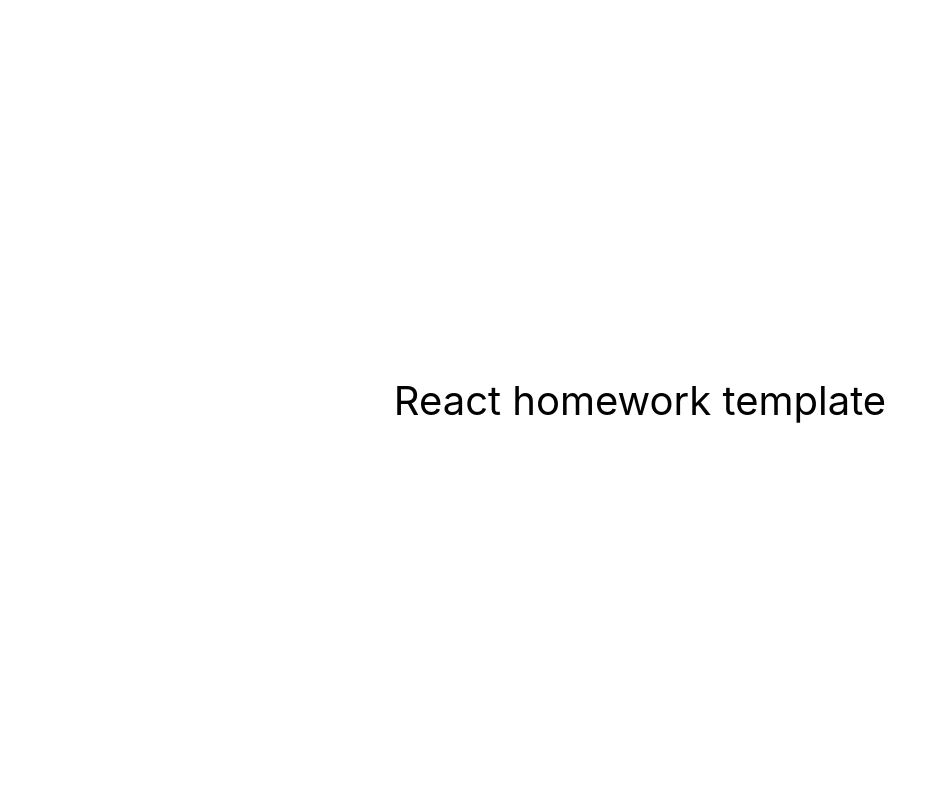
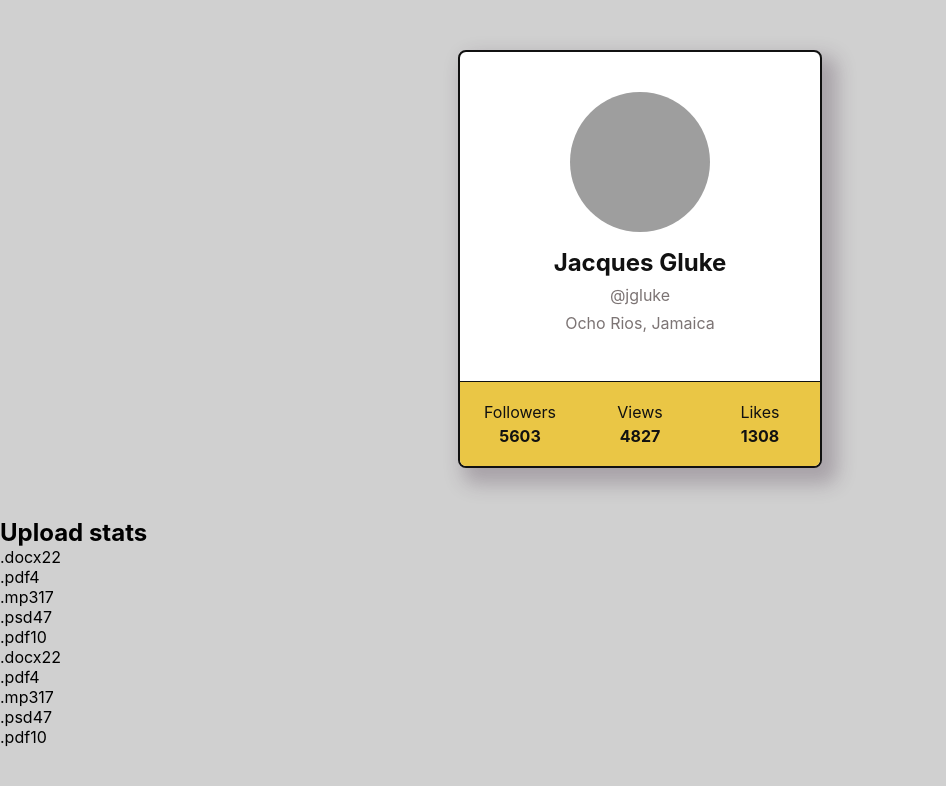
Before and after one commit to dmkozakov/goit-react-hw-01-components, a React (Create React App) app: page / in a window 1280 px wide. Shown: the top 786 px of the page, without its empty margins (0-946 px from the left). Built offline with nearby package versions, Linux system fonts and the light colour scheme; grey boxes are pictures that could not be loaded.

Commit message:
Add styles for task 1

```diff
--- a/package.json
+++ b/package.json
@@ -36,5 +36,8 @@
       "last 1 firefox version",
       "last 1 safari version"
     ]
+  },
+  "devDependencies": {
+    "prop-types": "^15.8.1"
   }
 }
--- a/src/components/App.jsx
+++ b/src/components/App.jsx
@@ -1,16 +1,22 @@
+// import PropTypes from 'prop-types';
+import { Profile } from './Profile/Profile';
+import { Statistics } from './Statistics/Statistics';
+import user from '../json/user.json';
+import data from '../json/data.json';
+
 export const App = () => {
   return (
-    <div
-      style={{
-        height: '100vh',
-        display: 'flex',
-        justifyContent: 'center',
-        alignItems: 'center',
-        fontSize: 40,
-        color: '#010101'
-      }}
-    >
-      React homework template
-    </div>
+    <>
+      <Profile
+        username={user.username}
+        tag={user.tag}
+        location={user.location}
+        avatar={user.avatar}
+        stats={user.stats}
+      />
+
+      <Statistics title="Upload stats" stats={data} />
+      <Statistics stats={data} />
+    </>
   );
 };
--- /dev/null
+++ b/src/components/Profile/Profile.jsx
@@ -0,0 +1,46 @@
+import PropTypes from 'prop-types';
+import css from './Profile.module.css';
+
+export function Profile({
+  username,
+  tag,
+  location,
+  avatar,
+  stats: { followers, views, likes },
+}) {
+  return (
+    <div className={css.profile}>
+      <div className={css.description}>
+        <img src={avatar} alt={`${username} avatar`} className={css.avatar} />
+        <p className={css.name}>{username}</p>
+        <p className={css.tag}>@{tag}</p>
+        <p className={css.location}>{location}</p>
+      </div>
+
+      <ul className={css.stats}>
+        <li className={css.stats__item}>
+          <span className={css.label}>Followers</span>
+          <span className={css.quantity}>{followers}</span>
+        </li>
+        <li className={css.stats__item}>
+          <span className={css.label}>Views</span>
+          <span className={css.quantity}>{views}</span>
+        </li>
+        <li className={css.stats__item}>
+          <span className={css.label}>Likes</span>
+          <span className={css.quantity}>{likes}</span>
+        </li>
+      </ul>
+    </div>
+  );
+}
+
+Profile.propTypes = {
+  username: PropTypes.string.isRequired,
+  tag: PropTypes.string.isRequired,
+  location: PropTypes.string,
+  avatar: PropTypes.string,
+  followers: PropTypes.number,
+  views: PropTypes.number,
+  likes: PropTypes.number,
+};
--- /dev/null
+++ b/src/components/Profile/Profile.module.css
@@ -0,0 +1,69 @@
+.profile {
+  width: 360px;
+  margin: 50px auto;
+  overflow: hidden;
+  text-align: center;
+
+  color: #111111;
+  background-color: #ffffff;
+
+  border: 2px solid #111111;
+  border-radius: 8px;
+
+  box-shadow: 10px 11px 19px 5px rgba(64, 42, 64, 0.28);
+}
+
+.description {
+  padding: 40px 0;
+}
+
+.avatar {
+  width: 140px;
+  height: 140px;
+
+  margin-bottom: 12px;
+
+  border-radius: 50%;
+}
+
+.name {
+  margin-bottom: 8px;
+
+  font-weight: 700;
+  font-size: 24px;
+}
+
+.tag,
+.location {
+  margin-bottom: 8px;
+
+  color: #7c7474;
+}
+
+.stats {
+  display: flex;
+  justify-content: center;
+  align-items: center;
+
+  list-style: none;
+
+  background-color: #eac645;
+}
+
+.stats__item {
+  width: calc(100% / 3);
+
+  padding: 20px;
+
+  border-top: 1px solid #111111;
+}
+
+.label {
+  display: block;
+  margin-bottom: 4px;
+}
+
+.quantity {
+  display: block;
+  font-weight: 700;
+}
--- /dev/null
+++ b/src/components/Statistics/Statistics.jsx
@@ -0,0 +1,29 @@
+import PropTypes from 'prop-types';
+
+export function Statistics({ title, stats }) {
+  return (
+    <section class="statistics">
+      {title && <h2 class="title">{title}</h2>}
+
+      <ul class="stat-list">
+        {stats.map(stat => (
+          <li class="item" key={stat.id}>
+            <span class="label">{stat.label}</span>
+            <span class="percentage">{stat.percentage}</span>
+          </li>
+        ))}
+      </ul>
+    </section>
+  );
+}
+
+Statistics.propTypes = {
+  title: PropTypes.string,
+  stats: PropTypes.arrayOf(
+    PropTypes.shape({
+      id: PropTypes.string.isRequired,
+      label: PropTypes.string.isRequired,
+      percentage: PropTypes.number.isRequired,
+    })
+  ),
+};
--- a/src/index.css
+++ b/src/index.css
@@ -7,9 +7,27 @@ body {
     sans-serif;
   -webkit-font-smoothing: antialiased;
   -moz-osx-font-smoothing: grayscale;
+
+  background-color: #d0d0d0;
 }
 
 code {
   font-family: source-code-pro, Menlo, Monaco, Consolas, 'Courier New',
     monospace;
 }
+
+h1,
+h2,
+h3,
+h4,
+h5,
+h6,
+p {
+  margin: 0;
+}
+
+ul,
+ol {
+  margin: 0;
+  padding: 0;
+}
--- /dev/null
+++ b/src/json/data.json
@@ -0,0 +1,7 @@
+[
+  { "id": "id-1", "label": ".docx", "percentage": 22 },
+  { "id": "id-2", "label": ".pdf", "percentage": 4 },
+  { "id": "id-3", "label": ".mp3", "percentage": 17 },
+  { "id": "id-4", "label": ".psd", "percentage": 47 },
+  { "id": "id-5", "label": ".pdf", "percentage": 10 }
+]
--- /dev/null
+++ b/src/json/user.json
@@ -0,0 +1,11 @@
+{
+  "username": "Jacques Gluke",
+  "tag": "jgluke",
+  "location": "Ocho Rios, Jamaica",
+  "avatar": "https://cdn-icons-png.flaticon.com/512/2922/2922506.png",
+  "stats": {
+    "followers": 5603,
+    "views": 4827,
+    "likes": 1308
+  }
+}
```
Also changed, not shown: 1 other file (tests, documents, lock files or other folders).
